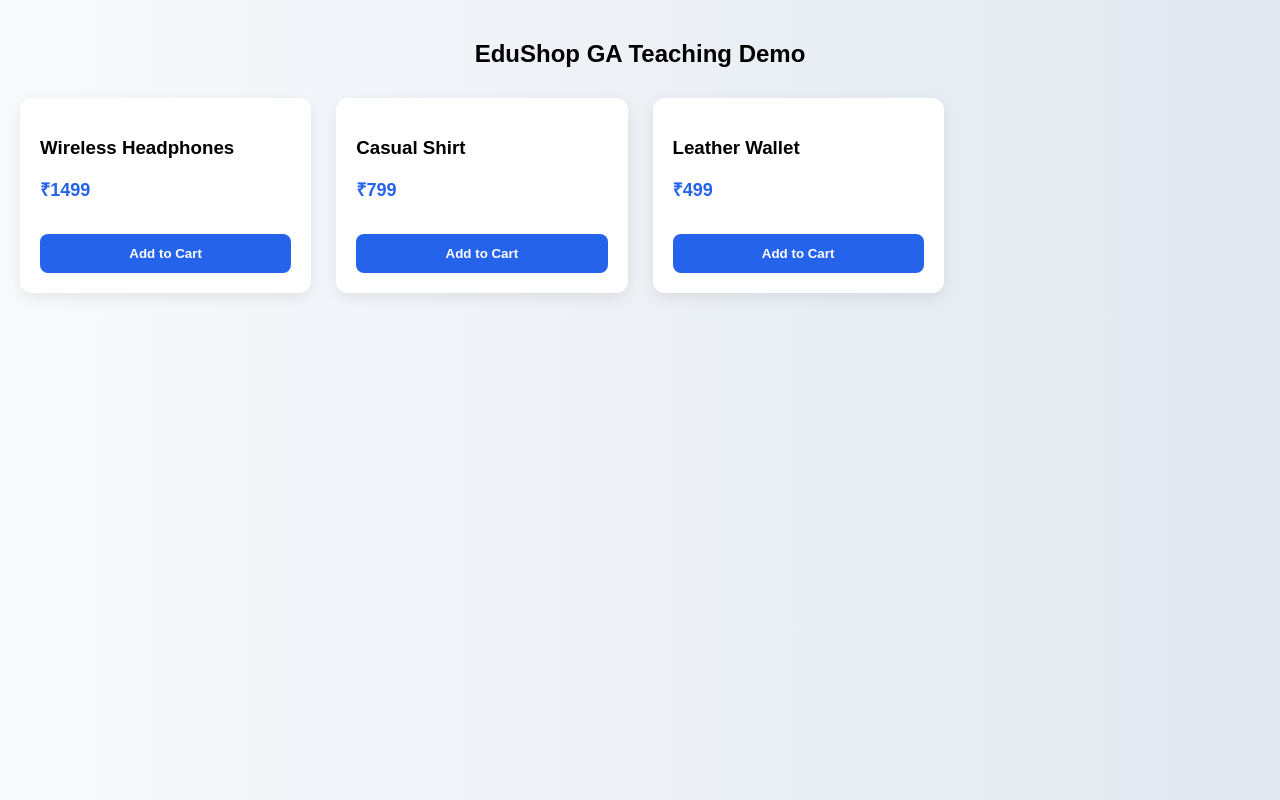
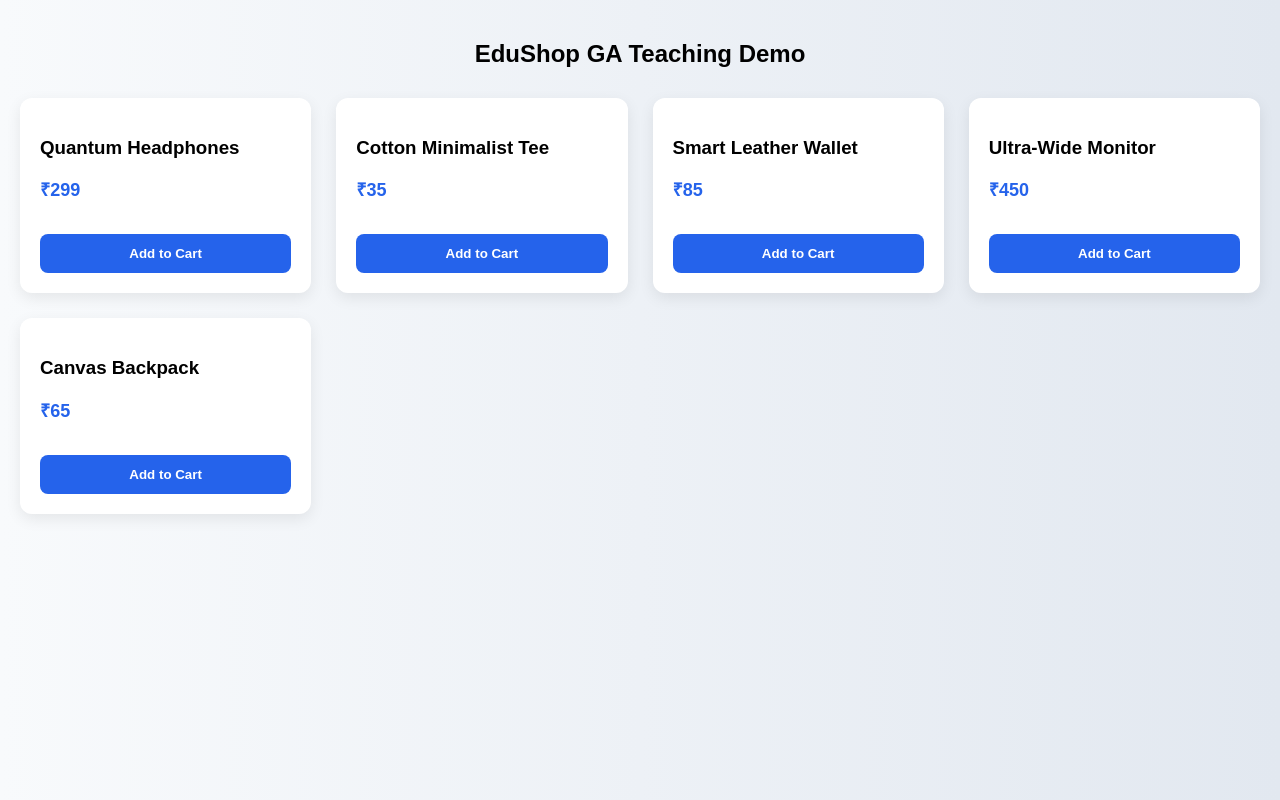
Before and after one commit to shreeshapj-Git/EduShop_demo, a plain HTML site: page index.html in a window 1280 px wide. Drawn offline with Linux system fonts and the light colour scheme.

Commit message:
Product Update index.html
added more products

```diff
--- a/index.html
+++ b/index.html
@@ -147,11 +147,11 @@ Explanation for beginners:
 
 const products=[
 
-{ id:'p1', name:'Wireless Headphones', price:1499, category:'Electronics' },
-
-{ id:'p2', name:'Casual Shirt', price:799, category:'Fashion' },
-
-{ id:'p3', name:'Leather Wallet', price:499, category:'Accessories' }
+		{ id: 'p1', name: 'Quantum Headphones', price: 299, category: 'Electronics' },
+        { id: 'p2', name: 'Cotton Minimalist Tee', price: 35, category: 'Fashion' },
+        { id: 'p3', name: 'Smart Leather Wallet', price: 85, category: 'Accessories' },
+        { id: 'p4', name: 'Ultra-Wide Monitor', price: 450, category: 'Electronics' },
+        { id: 'p5', name: 'Canvas Backpack', price: 65, category: 'Accessories' }
 
 ];
 
```
